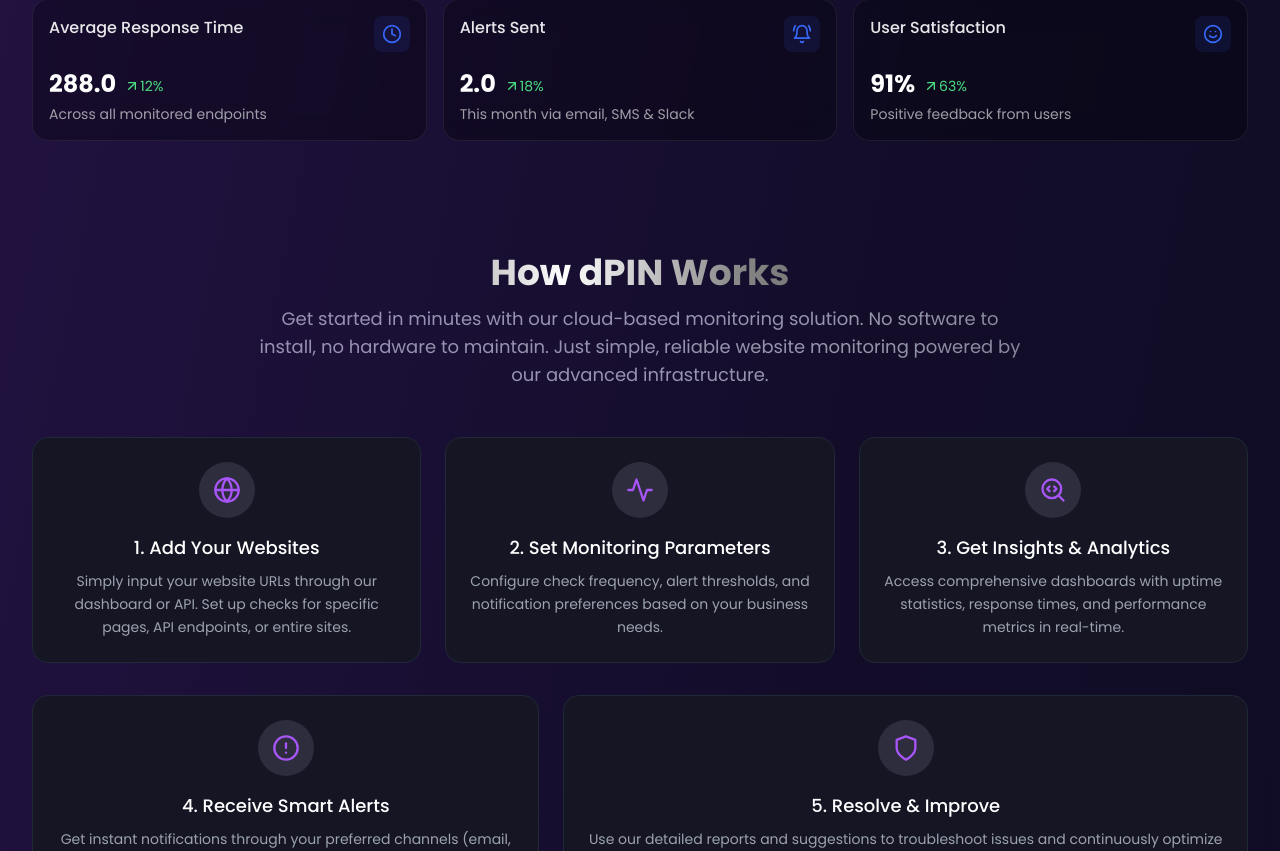
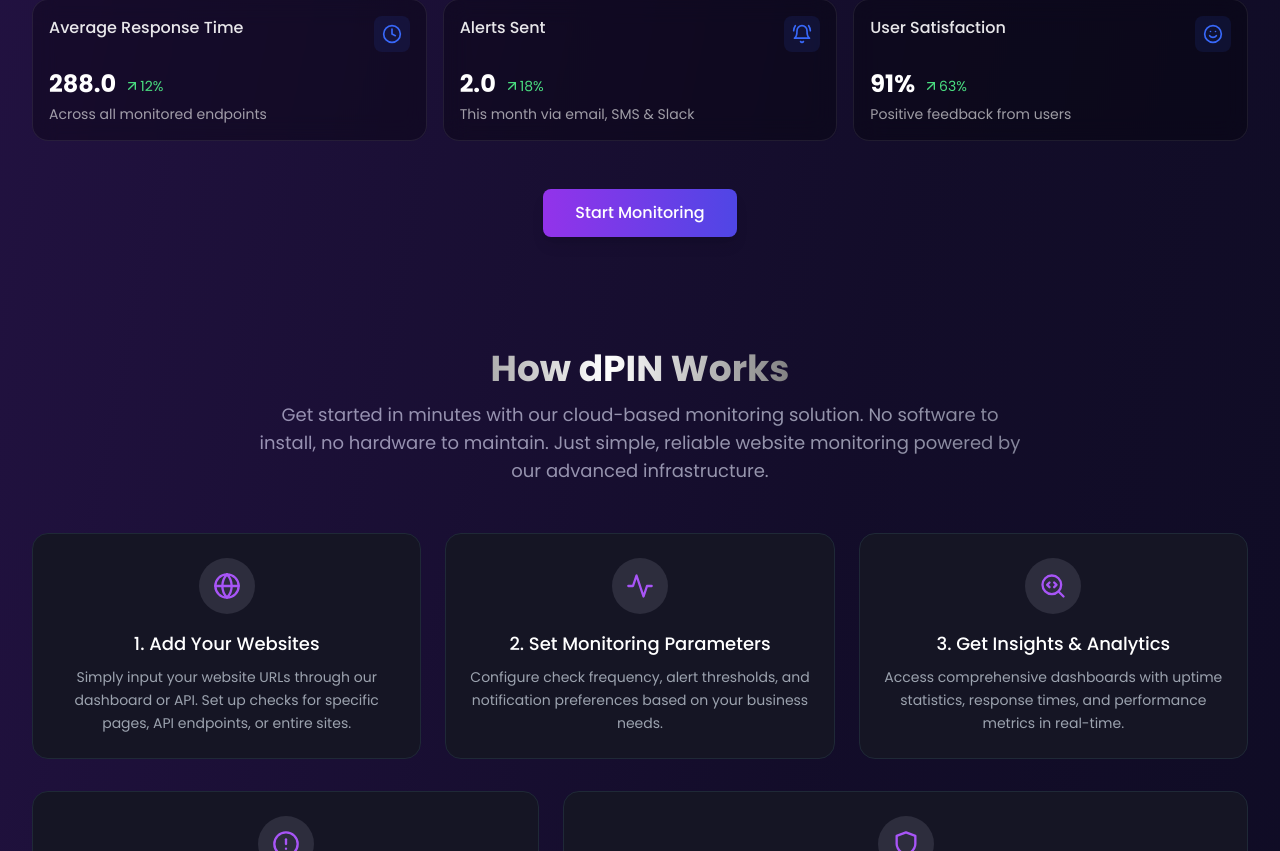
Before and after one commit to Jayesh-Kr/Tech-Expo, a React (Vite) app in the folder frontend/: page / in a window 1280 px wide. Shown: the part 1609-2460 px from the top of the page. Built offline with nearby package versions, Linux system fonts and the light colour scheme; no server answers.

Commit message:
sign up fixed

```diff
--- a/frontend/src/App.jsx
+++ b/frontend/src/App.jsx
@@ -151,14 +151,10 @@
         <Route path="/signup" element={<Navigate to="/sign-up" replace />} />
         <Route path="/signin" element={<Navigate to="/sign-in" replace />} />
 
-        {/* Protected validator routes */}
+        {/* Protected validator routes - Remove protection for validator-dashboard */}
         <Route path="/signup-validator" element={<SignupValidator />} />
         <Route path="/signin-validator" element={<SigninValidator />} />
-        <Route path="/validator-dashboard" element={
-          <ProtectedRoute>
-            <ValidatorDashboard />
-          </ProtectedRoute>
-        } />
+        <Route path="/validator-dashboard" element={<ValidatorDashboard />} />
 
         {/* Protected dashboard route */}
         <Route
--- a/frontend/src/components/Features.jsx
+++ b/frontend/src/components/Features.jsx
@@ -2,6 +2,8 @@
 import { motion } from 'framer-motion';
 import { LineChart, Line, ResponsiveContainer, XAxis, CartesianGrid, YAxis } from 'recharts';
 import { ArrowUpRight, BarChart3, PieChart, TrendingUp, BellRing, Zap, Clock, Smile } from 'lucide-react';
+import { useNavigate } from 'react-router-dom';
+import { useUser } from '@clerk/clerk-react';
 
 const chartData = [
   { time: '1 min', latency: 100 },
@@ -242,6 +244,19 @@
 };
 
 const Features = () => {
+  const navigate = useNavigate();
+  const { isSignedIn } = useUser();
+
+  const handleStartMonitoringClick = () => {
+    // For regular users, check if signed in with Clerk and redirect accordingly
+    if (isSignedIn) {
+      navigate('/dashboard');
+    } else {
+      // Changed to direct to validator dashboard without authentication
+      navigate('/validator-dashboard');
+    }
+  };
+
   return (
     <div id="features" className="py-20 px-4 sm:px-6 lg:px-8 relative z-10">
       <div className="max-w-7xl mx-auto">
@@ -351,6 +366,14 @@
             />
           </div>
         </motion.div>
+        <div className="text-center mt-12">
+          <button
+            onClick={handleStartMonitoringClick}
+            className="bg-gradient-to-r from-purple-600 to-indigo-600 hover:from-purple-700 hover:to-indigo-700 text-white font-medium px-8 py-3 rounded-lg shadow-lg hover:shadow-xl transition-all duration-300"
+          >
+            Start Monitoring
+          </button>
+        </div>
       </div>
     </div>
   );
--- a/frontend/src/pages/ValidatorDashboard.jsx
+++ b/frontend/src/pages/ValidatorDashboard.jsx
@@ -231,11 +231,6 @@
         <span className="text-white text-lg">Loading...</span>
       </div>
     );
-  }
-
-  if (!isSignedIn) {
-    navigate("/signin-validator");
-    return null;
   }
 
   return (
```
